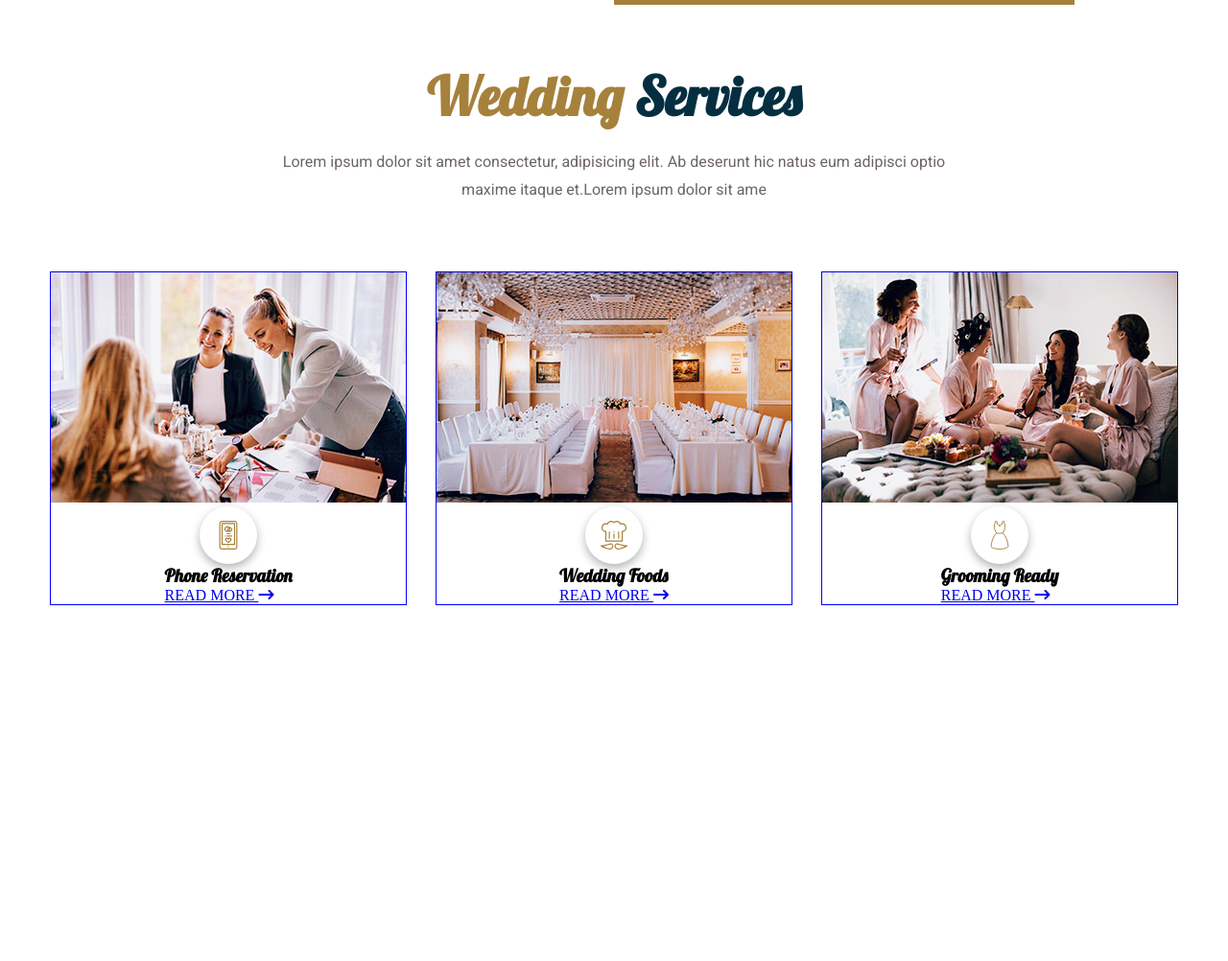
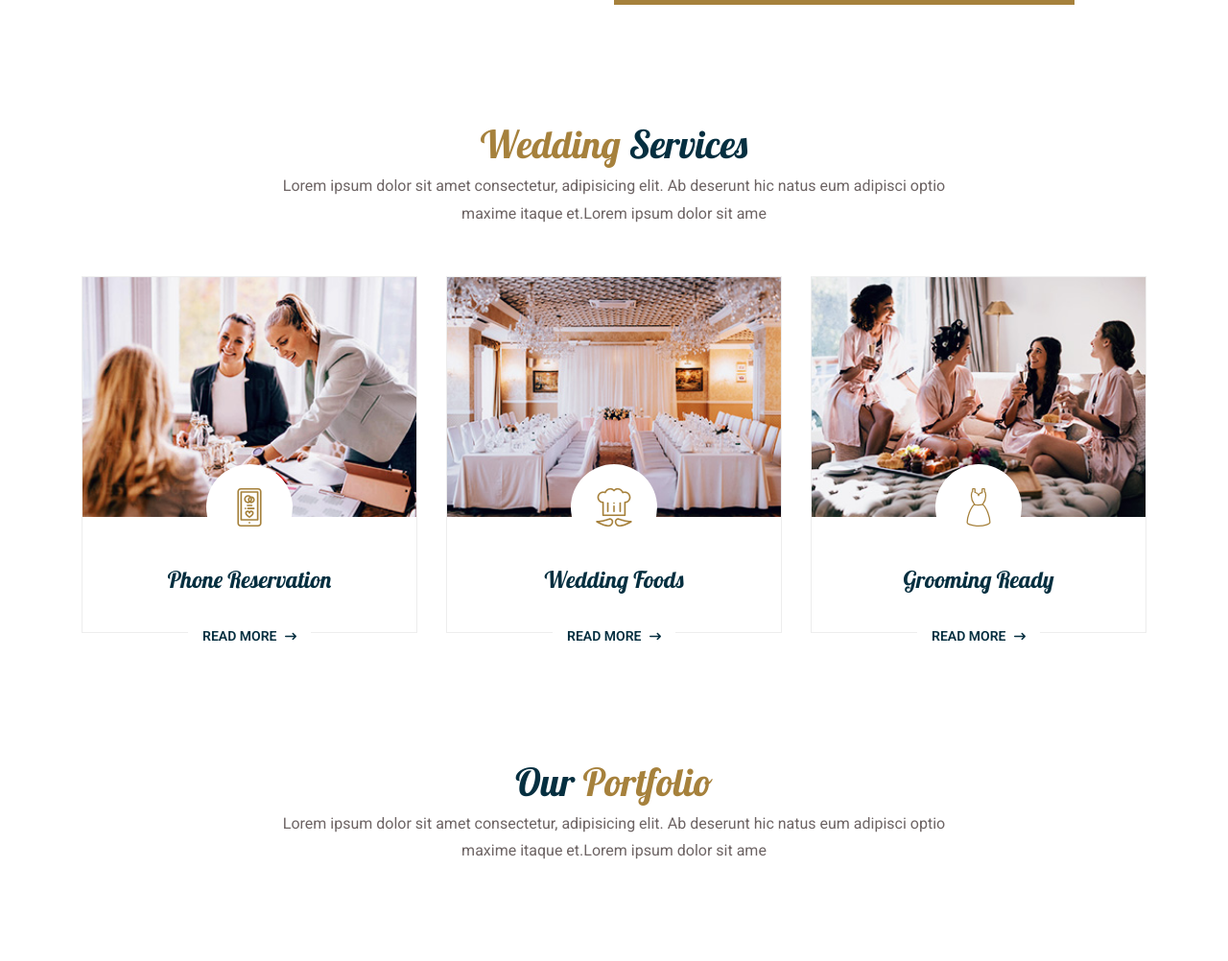
Before and after one commit to Yomyom25/ladingpage-wenddingplanner, a plain HTML site: page index.html in a window 1280 px wide. Shown: the part 2380-3382 px from the top of the page at 96% size. Before the commit the page ends 3061 px from the top, so only its background shows below. Drawn offline with Linux system fonts and the light colour scheme.

Commit message:
portfolio

```diff
--- a/css/styles.css
+++ b/css/styles.css
@@ -391,6 +391,7 @@ header {
     height: auto;
     max-height: 900px;
     display: flex;
+    flex-wrap: nowrap;
     justify-content: space-between;
     padding: 60px 0;
 }
@@ -440,7 +441,7 @@ header {
     font-weight: 500;
 }
 
-.circulo {
+.reason-text .circulo {
     display: flex;
     align-items: center;
     justify-content: center;
@@ -517,72 +518,169 @@ header {
 /* SECCION: SERVICES */
 .service-section {
     height: auto;
-    max-height: 900px;
+    padding: 60px 20px;
     display: flex;
     flex-direction: column;
     justify-content: center;
     align-items: center;
+    background-color: var(--color-blanco);
 }
 
 .service-section h2 {
-    font-size: 7vh;
+    font-size: 40px;
     color: var(--color-azul);
-    margin-bottom: 20px;
+    margin-bottom: 5px;
+    font-weight: normal;
 }
 
 .service-section p {
     color: var(--color-grisOscuro);
-    width: 700px;
+    width: 100%;
+    max-width: 700px;
     font-size: 16px;
     margin: 0;
     line-height: 1.8;
-    margin-bottom: 20px;
+    margin-bottom: 40px;
     text-align: center;
 }
 
 .card-service-container {
-    padding: 50px 20px;
+    padding: 0;
     display: flex;
+    justify-content: center;
+    align-items: flex-start;
     gap: 30px;
+    flex-wrap: wrap;
+    width: 100%;
+    max-width: 1200px;
 }
 
 .card-services {
-    border: 1px blue solid;
+    margin: 10px 0px;
+    border: 1px solid var(--color-grisClaro);
+    width: 100%;
+    max-width: 350px;
     display: flex;
     flex-direction: column;
-    justify-content: center;
+    justify-content: flex-start;
     align-items: center;
+    position: relative;
+}
+
+.card-services figure {
+    margin: 0;
+    width: 100%;
+    height: 250px;
+    overflow: hidden;
+    position: relative;
+}
+
+.card-services figure img {
+    width: 100%;
+    height: 100%;
+    object-fit: cover;
 }
 
 .card-services .circulo {
     display: flex;
+    position: absolute;
     align-items: center;
     justify-content: center;
     background-color: var(--color-blanco);
-    width: 60px;
-    height: 60px;
+    width:90px;
+    height: 90px;
     border-radius: 50%;
-    box-shadow: 0 4px 10px rgba(0, 0, 0, 0.3);
-    transition: all 0.3s ease;
-    font-size: 20px;
+    top: 65%;
+    transform: translateY(-50%);
+    z-index: 10;
 }
 
 .card-services .icon-container {
-    width: 100px;
-    height: 100px;
+    width: 100%;
+    height: 100%;
     display: flex;
     justify-content: center;
     align-items: center;
 }
 
 .card-services .icon-container svg {
-    width: 30px;
-    height: 30px;
+    width: 40px;
+    height: 40px;
     fill: var(--color-dorado);
+    stroke: var(--color-dorado);
+}
+
+.text-card {
+    display: flex;
+    flex-direction: column;
+    align-items: center;
+    padding: 50px 0 20px 0;
+    text-align: center;
+    width: 100%;
+    height: 100%;
+    position: relative;
+}
+
+.text-card h3 {
+    font-size: 24px;
+    color: var(--color-azul);
+    font-weight: normal;
+    margin-bottom: 20px;
+}
+
+.text-card a {
+    font-family: var(--tipografia-texto);
+    text-decoration: none;
+    color: var(--color-azul);
+    padding: 20px 15px;
+    background-color: var(--color-blanco);
+    position: absolute;
+    top: 80%;
+    display: inline-block;
+    border: none;
+    font-size: 14px;
+    font-weight: 600;
+    transition: all 0.3s ease;
+}
+
+.text-card a:hover {
+    background-color: var(--color-grisClaro);
+    transform: skewX(-10deg);
+}
+
+.text-card a i {
+    margin-left: 5px;
+    font-size: 12px;
 }
 
 /* SECCION: PORTFOLIO */
+.portafolio-section {
+    height: auto;
+    padding: 60px 20px;
+    display: flex;
+    flex-direction: column;
+    justify-content: center;
+    align-items: center;
+    background-color: var(--color-blanco);
+}
 
+.portafolio-section h2 {
+    font-size: 40px;
+    color: var(--color-azul);
+    margin-bottom: 5px;
+    font-weight: normal;
+}
+
+.portafolio-section p {
+    color: var(--color-grisOscuro);
+    width: 100%;
+    max-width: 700px;
+    font-size: 16px;
+    margin: 0;
+    line-height: 1.8;
+    margin-bottom: 40px;
+    text-align: center;
+}
 
 
 /* SECCION: EXPERTS */
--- a/index.html
+++ b/index.html
@@ -592,11 +592,19 @@
                 </div>
                 <div class="text-card">
                     <h3 class="subtitulo">Grooming Ready</h3>
-                    <a href="#">READ MORE <i class="fa-solid fa-arrow-right-long"></i> </a>
+                    <a href="#" class="read">READ MORE <i class="fa-solid fa-arrow-right-long"></i> </a>
                 </div>
             </article>
         </div>
     </section>
+
+    <section class="portafolio-section">
+        <h2 class="subtitulo">Our <span class="dorado">Portfolio</span> </h2>
+        <p class="texto">
+            Lorem ipsum dolor sit amet consectetur, adipisicing elit. Ab deserunt hic natus eum adipisci optio maxime
+            itaque et.Lorem ipsum dolor sit ame
+        </p>
+    </section>
 </body>
 
 </html>
```
